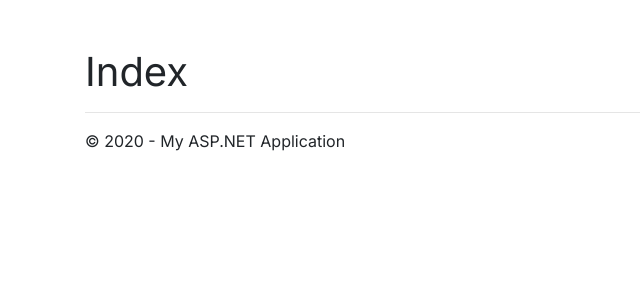
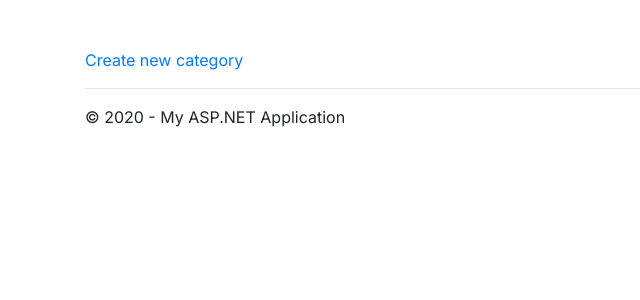
Before and after one commit to andrei-micuda/TheWardrobe, an ASP.NET MVC app: page /Category in a window 1280 px wide. Shown: the part 118-418 px from the top of the page, without its empty margins (0-640 px from the left). Run offline with ASP.NET Core 8 and stand-ins for ASP.NET MVC 5, Linux system fonts and the light colour scheme; the project's own start-up code is not run, and a stand-in starts its controllers and pages; some libraries are stand-ins or nearby versions; some web fonts are replaced.

Commit message:
categories

```diff
--- a/TheWardrobe/Controllers/CategoryController.cs
+++ b/TheWardrobe/Controllers/CategoryController.cs
@@ -19,5 +19,64 @@
             ViewBag.Categories = categories;
             return View();
         }
+        public ActionResult Show(int id)
+        {
+            Category category = db.Categories.Find(id);
+            ViewBag.Category = category;
+            return View();
+        }
+
+        public ActionResult New()
+        {
+            return View();
+        }
+        [HttpPost]
+        public ActionResult New(Category category)
+        {
+            try
+            {
+                db.Categories.Add(category);
+                db.SaveChanges();
+                return RedirectToAction("Index");
+            }
+            catch (Exception e)
+            {
+                return View();
+            }
+        }
+
+        public ActionResult Edit(int id)
+        {
+            Category category = db.Categories.Find(id);
+            ViewBag.Category = category;
+            return View();
+        }
+
+        [HttpPut]
+        public ActionResult Edit(int id, Category requestCategory)
+        {
+            try
+            {
+                Category category = db.Categories.Find(id);
+                if (TryUpdateModel(category))
+                {
+                    category.CategoryName = requestCategory.CategoryName;
+                    db.SaveChanges();
+                }
+                return RedirectToAction("Index");
+            }
+            catch (Exception e)
+            {
+                return View();
+            }
+        }
+        [HttpDelete]
+        public ActionResult Delete(int id)
+        {
+            Category category = db.Categories.Find(id);
+            db.Categories.Remove(category);
+            db.SaveChanges();
+            return RedirectToAction("Index");
+        }
     }
 }
--- a/TheWardrobe/Models/Category.cs
+++ b/TheWardrobe/Models/Category.cs
@@ -11,7 +11,8 @@
         [Key]
         public int CategoryId { get; set; }
         [Required]
-        public int CategoryName { get; set; }
+        public string CategoryName { get; set; }
+        public string Photo { get; set; }
         public int? UserId { get; set; }
 
         public virtual ICollection<Product> Products { get; set; }
--- a/TheWardrobe/Views/Category/Index.cshtml
+++ b/TheWardrobe/Views/Category/Index.cshtml
@@ -3,4 +3,11 @@
     ViewBag.Title = "Index";
 }
 
-    <h1>Index</h1>
+@foreach (var category in ViewBag.Categories)
+{
+    <p>@category.CategoryName</p>
+    <a href="/Category/Show/@category.CategoryId">Show category informations</a>
+    <br /><br />
+}
+
+<a href="/Category/New">Create new category</a>
--- a/TheWardrobe/Views/Shared/_Layout.cshtml
+++ b/TheWardrobe/Views/Shared/_Layout.cshtml
@@ -29,7 +29,7 @@
                         <span class="sr-only">(current)</span>
                     </a>
                 </li>
-                <li class="nav-item dropdown mr-5">
+                <li class="nav-item dropdown mr-5 categories">
                     <a class="nav-link dropdown-toggle" href="#" id="navbarDropdown" role="button" data-toggle="dropdown" aria-haspopup="true" aria-expanded="false">
                         <i class="fa fas fa-tshirt"></i>
                         <span>Categories</span>
```
Also changed, not shown: TheWardrobe/Views/Category/New.cshtml (added, +13 -0 lines), TheWardrobe/Views/Category/Show.cshtml (added, +17 -0 lines), TheWardrobe/TheWardrobe.csproj, TheWardrobe/Web.config.
